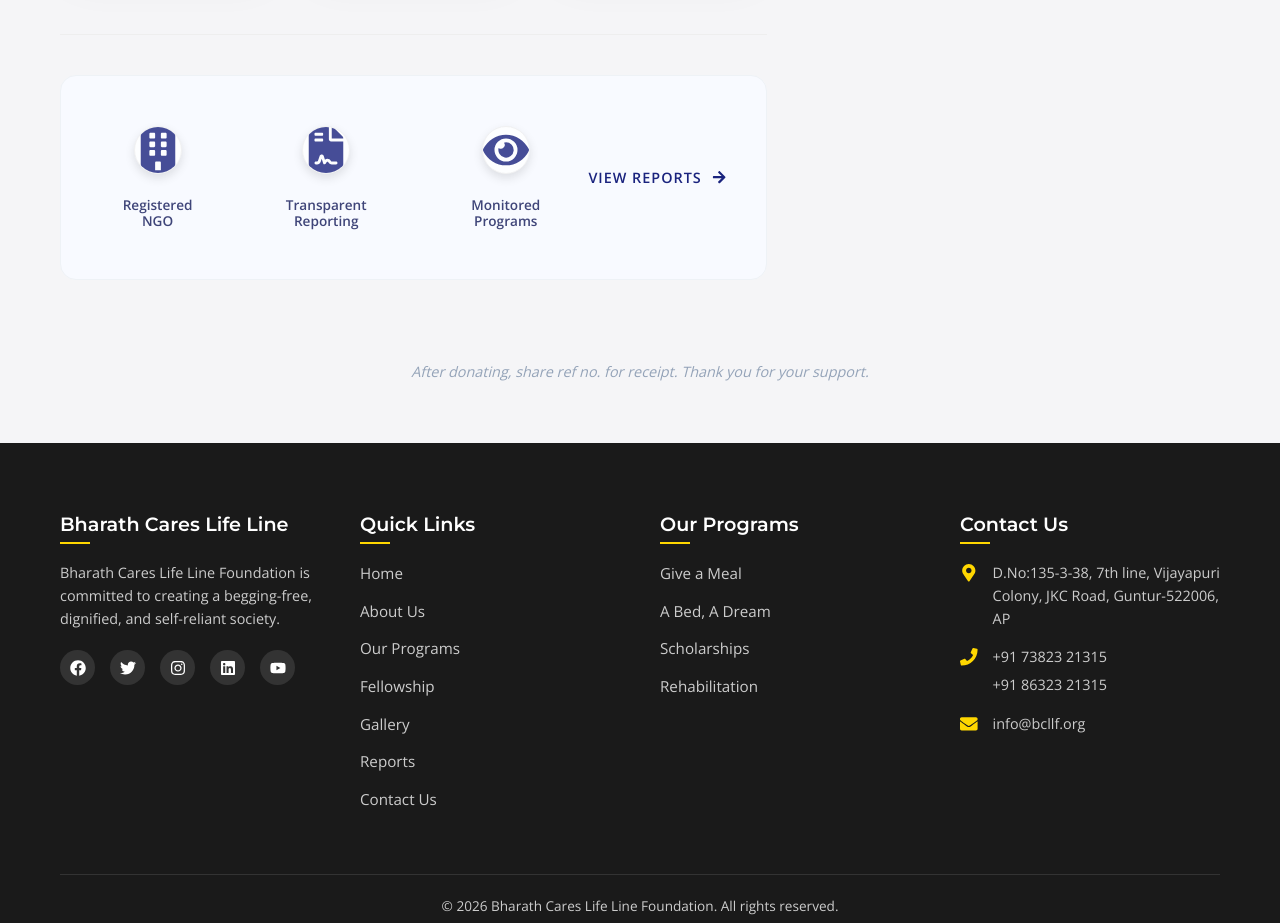
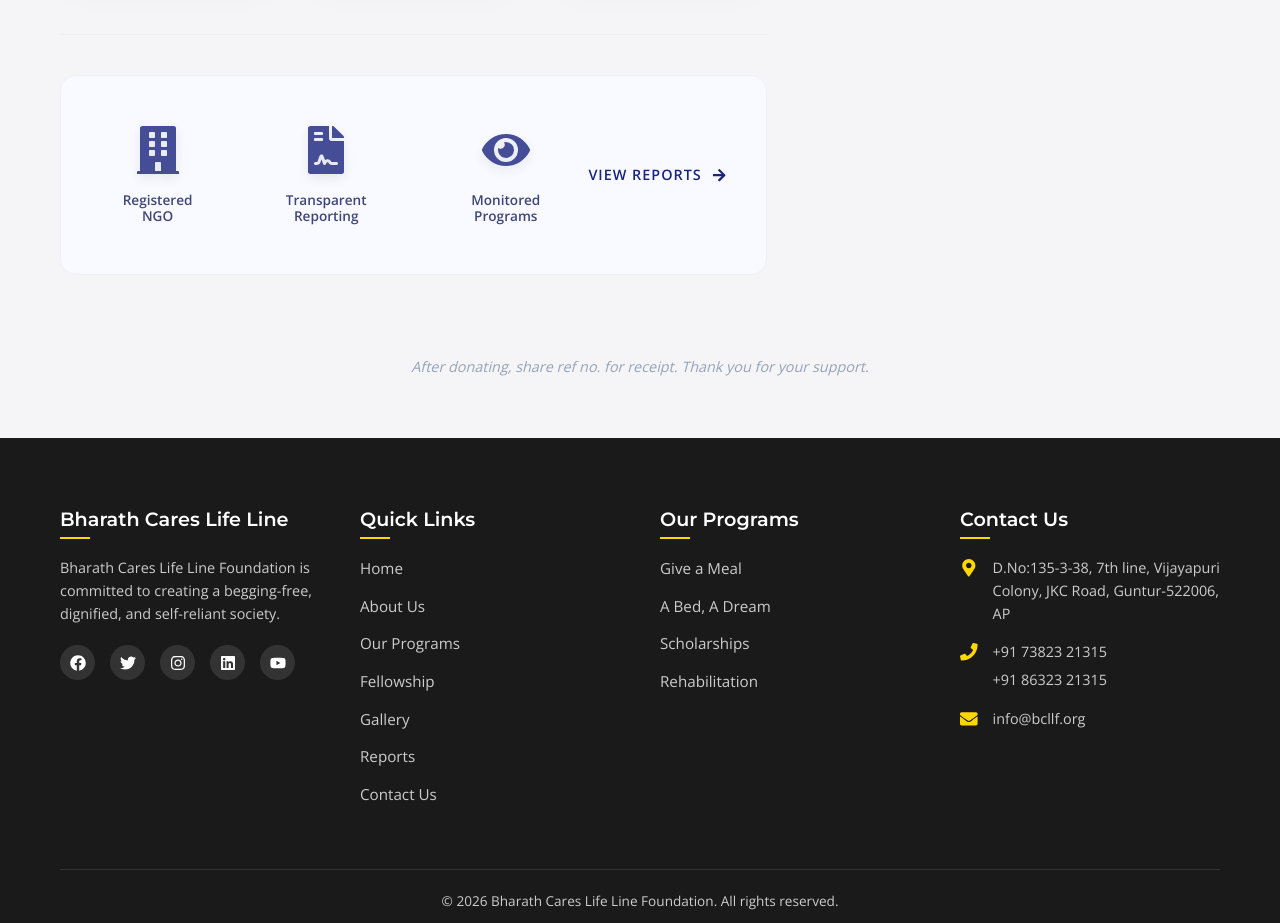
Before and after one commit to vigneswarnalluri/bcll, a React (Vite) app: page /donate in a window 1280 px wide. Shown: the part 2760-3683 px from the top of the page. Built offline with nearby package versions, Linux system fonts and the light colour scheme.

Commit message:
UI Refinement: removed circular backgrounds from trust icons, updated hero overlay, and fixed button hover movement

```diff
--- a/src/pages/About.css
+++ b/src/pages/About.css
@@ -659,7 +659,6 @@
 }
 
 .btn-secondary:hover {
-    transform: translateY(-3px);
     box-shadow: 0 10px 20px rgba(0, 0, 0, 0.2);
 }
 
--- a/src/pages/Donate.css
+++ b/src/pages/Donate.css
@@ -842,18 +842,9 @@
 }
 
 .trust-icon {
-    font-size: 1.4rem;
+    font-size: 3rem;
     color: var(--primary);
-    background: white;
-    width: 48px;
-    height: 48px;
-    display: flex;
-    align-items: center;
-    justify-content: center;
-    border-radius: 50%;
-    box-shadow: 0 4px 10px rgba(0, 0, 0, 0.05);
-    /* Soft shadow bubble */
-    border: 1px solid #eee;
+    margin-bottom: 10px;
 }
 
 .btn-report {
--- a/src/pages/Home.css
+++ b/src/pages/Home.css
@@ -29,7 +29,7 @@
     left: 0;
     width: 100%;
     height: 100%;
-    background: linear-gradient(rgba(26, 35, 126, 0.7), rgba(26, 35, 126, 0.5));
+    background: rgba(0, 0, 0, 0.4);
     z-index: 2;
 }
 
```
